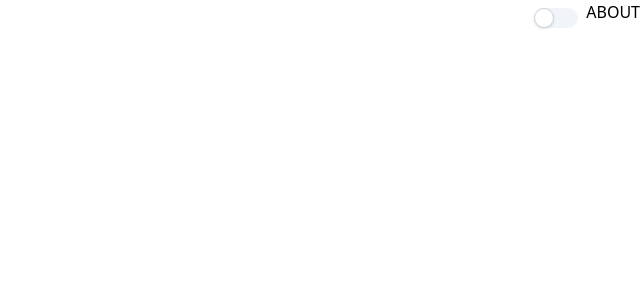
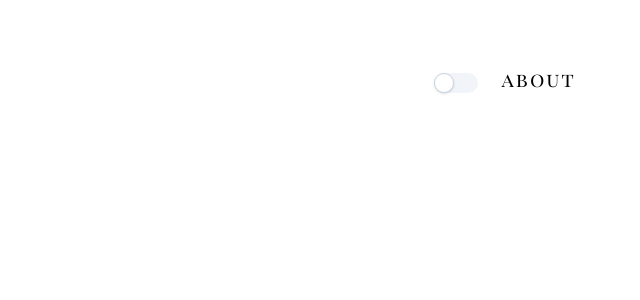
Before and after one commit to Perpetva/brevly, a Next.js app in the folder frontend/: page / in a window 1280 px wide. Shown: the top 300 px of the page, without its empty margins (640-1280 px from the left). Built offline with nearby package versions, Linux system fonts and the light colour scheme.

Commit message:
Switch and About Formated

```diff
--- a/frontend/src/app/page.tsx
+++ b/frontend/src/app/page.tsx
@@ -1,18 +1,19 @@
 import { SwitchComponent } from "@/components/SwitchComponent"
+import { Playfair_Display_SC } from "next/font/google";
+
+const playfair = Playfair_Display_SC({
+  subsets: ["latin"], weight: ["400"]
+});
 
 export default function Home() {
   return (
-    <>
-      <header className="flex justify-end">
-        <div>
-          <SwitchComponent />
-        </div>
-
+    <header className="flex items-center justify-end m-16 gap-6">
       <div>
-        ABOUT
+        <SwitchComponent />
       </div>
-      </header >
-    </>
-
+      <div className={`${playfair.className} text-[20px] pb-2 tracking-widest`}>
+        about
+      </div>
+    </header>
   )
 }
--- a/frontend/src/components/SwitchComponent.tsx
+++ b/frontend/src/components/SwitchComponent.tsx
@@ -1,9 +1,9 @@
 export function SwitchComponent() {
   return (
-    <div className="inline-flex items-center gap-2">
+    <div className="inline-flex items-center">
       <label htmlFor="switch-component-on" className="text-slate-600 text-sm cursor-pointer"></label>
 
-  <div className="relative inline-block w-11 h-5">
+      <div className="relative inline-block">
         <input id="switch-component-on" type="checkbox" className="peer appearance-none w-11 h-5 bg-slate-100 rounded-full checked:bg-slate-800 cursor-pointer transition-colors duration-300" />
         <label htmlFor="switch-component-on" className="absolute top-0 left-0 w-5 h-5 bg-white rounded-full border border-slate-300 shadow-sm transition-transform duration-300 peer-checked:translate-x-6 peer-checked:border-slate-800 cursor-pointer">
         </label>
```
Lines whose indentation alone changed are shown as unchanged.
